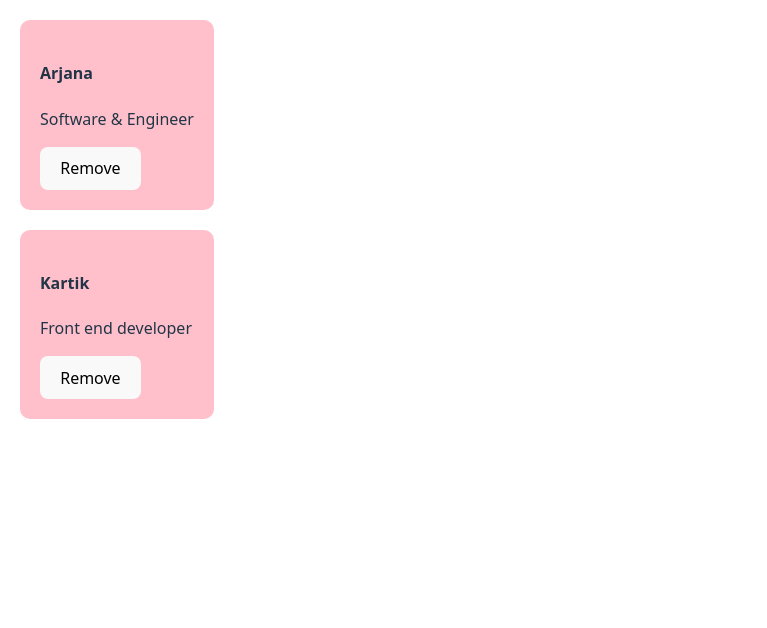
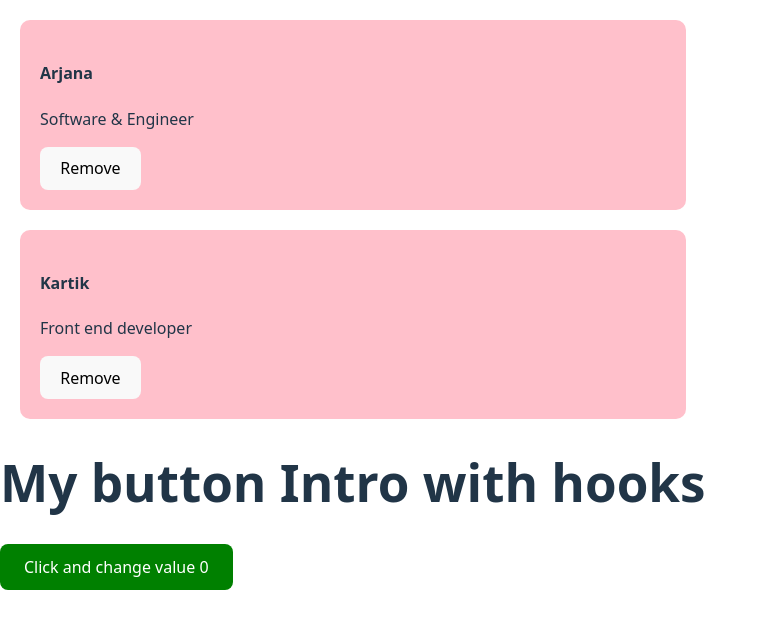
Before and after one commit to Arjana12345/first-react-vite, a React (Vite) app: page / in a window 1280 px wide. Shown: the top 628 px of the page, without its empty margins (0-767 px from the left). Built offline with nearby package versions, Linux system fonts and the light colour scheme.

Commit message:
chanvalue on click - useState

```diff
--- a/src/App.jsx
+++ b/src/App.jsx
@@ -1,5 +1,7 @@
 import React from 'react'
 import Card from './components/card'
+import Mybutton from './components/mybutton'
+
 
 const App = () => {
 	const user = "Arjana"
@@ -11,6 +13,7 @@ const App = () => {
   return (
 	<div>
 		<Card userDetails={userData}/>
+		<Mybutton />
 	</div>
 
   )
--- a/src/assets/css/index.css
+++ b/src/assets/css/index.css
@@ -73,3 +73,11 @@ button:focus-visible {
   margin: 20px;
   padding: 20px;
 }
+.my-button {
+  background-color: green;
+  color: white;
+  padding: 12px 24px;
+  border: none;
+  border-radius: 8px;
+  cursor: pointer;
+}
--- a/src/components/mybutton.jsx
+++ b/src/components/mybutton.jsx
@@ -1,8 +1,18 @@
-import React from 'react'
+import React, { useState } from 'react'
 
 const mybutton = () => {
+
+    const [num, setNum] = useState(0);
+
+    function changeValue(){
+        setNum(num+10)
+    }
+
   return (
-    <div>mybutton</div>
+    <div>
+        <h1>My button Intro with hooks</h1>
+        <button className="my-button" onClick={changeValue}>Click and change value {num}</button>
+    </div>
   )
 }
 
```
